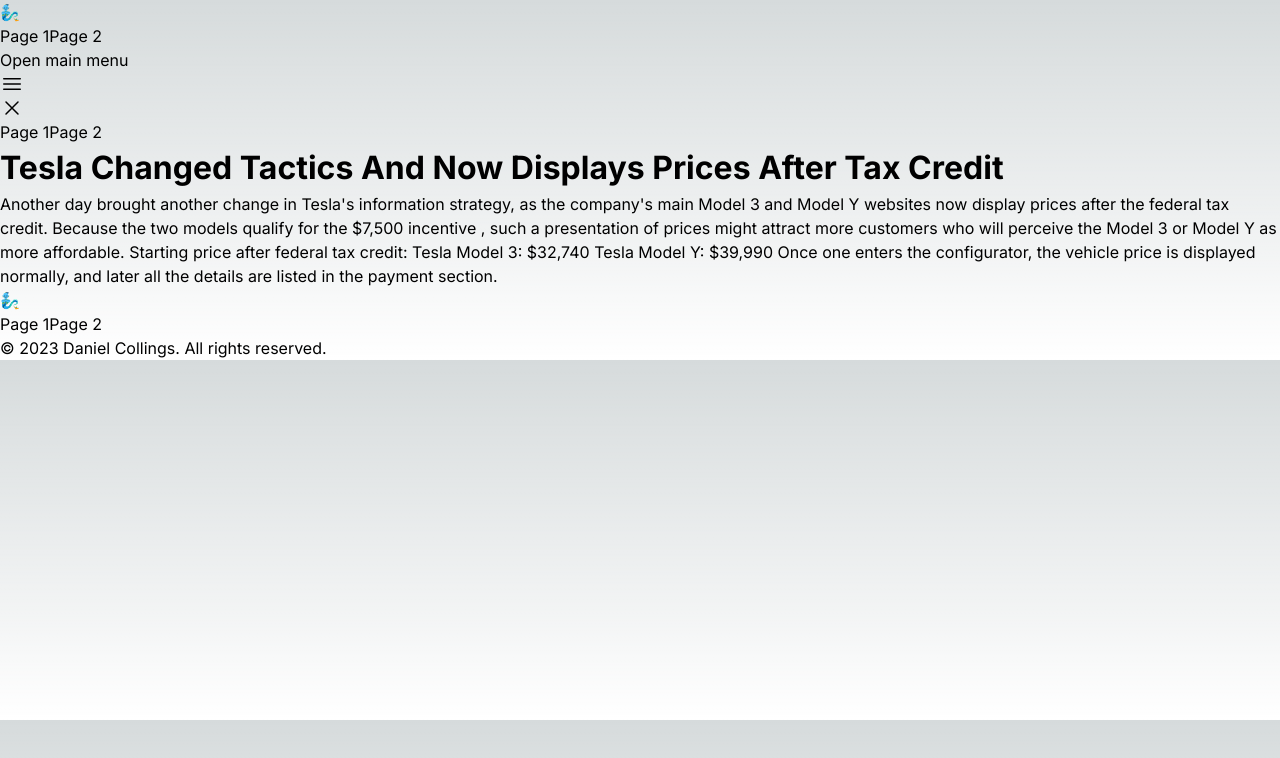
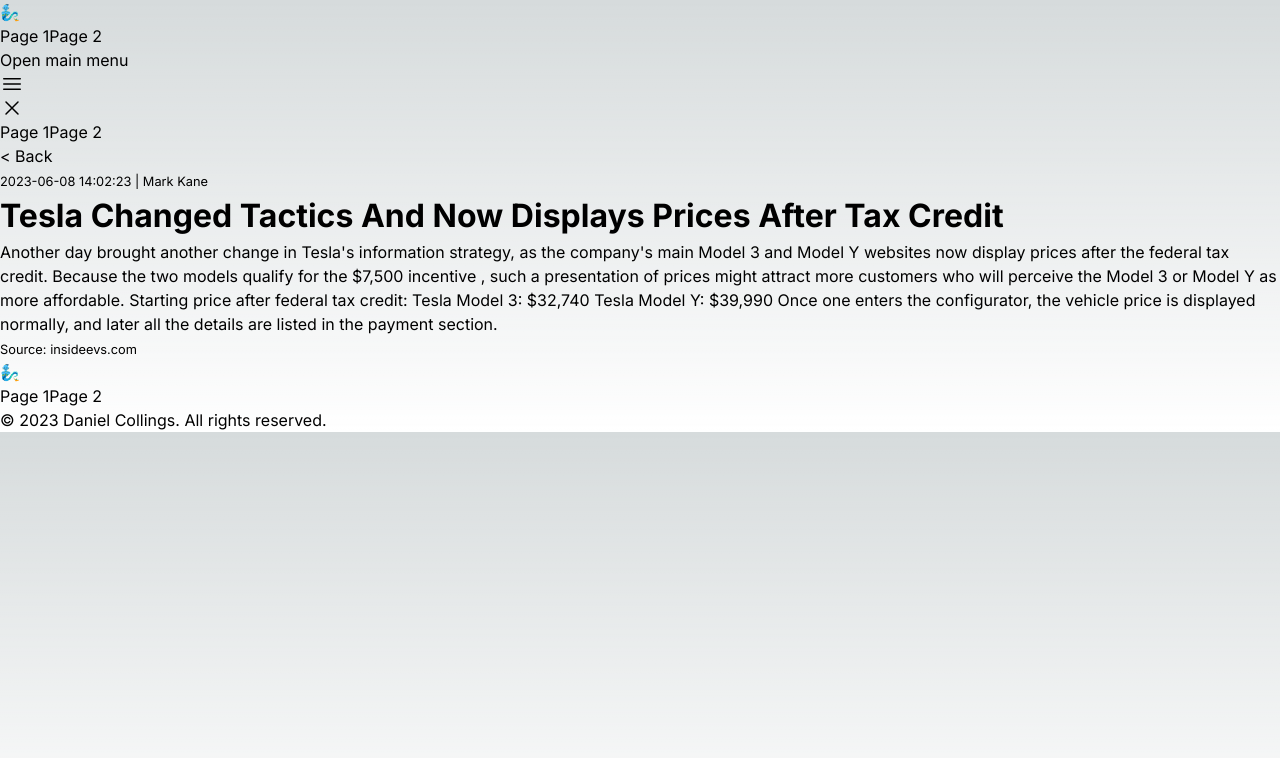
Before and after one commit to daniel-collings/news-app, a Next.js app: page /news/18931454b6da2f6f31c9a6894f58156a in a window 1280 px wide. Shown: the top 758 px of the page. Built offline with nearby package versions, Linux system fonts and the light colour scheme; no server answers.

Commit message:
Add article component

```diff
--- /dev/null
+++ b/app/components/Article.tsx
@@ -0,0 +1,21 @@
+import Link from "next/link"
+import { INewsArticleData } from "../news/page"
+
+export default function Article({ props }: { props: INewsArticleData }) {
+    return (
+        <div className="grid">
+            <button className="py-2 rounded-md text-blue-500 underline" onClick={() => history.back()}>{`<`} Back</button>
+            <div className="inline-grid h-auto px-2 py-4 items-center border-gray-300 border-2 bg-gray-50 rounded-md">
+                <small>{props.published_date} | {props.author}</small>
+                <h1 className="font-semibold">{props.title}</h1>
+
+                <p className="text-ellipsis py-6 max-h-44 h-44 overflow-hidden font-extralight">
+                    {props.summary}
+                </p>
+            </div>
+            <div>
+                <small>Source: <Link href={props.link}>{props.rights}</Link></small>
+            </div>
+        </div>
+    )
+}
--- a/app/components/Card.tsx
+++ b/app/components/Card.tsx
@@ -13,11 +13,11 @@
 export default function Card({ props }: { props: ICardProps }) {
     return (
         <div className="basis-full md:basis-1/3 grow group w-full h-max">
-            <div className="flex justify-around items-center md:h-36 border-gray-400 border-2 bg-gray-300 rounded-md md:group-hover:hidden h-fit">
+            <div className="flex justify-around items-center md:h-36 border-gray-300 border-2 bg-gray-100 rounded-md md:group-hover:hidden h-fit">
                 {props.image && <img src={props.image.src} width={250} height={250} alt={props.image.alt} className="object-contain md:hidden" />}
                 <h2 className="hidden md:flex group-hover:hidden">{props.title}</h2>
             </div>
-            <div className="md:border-gray-400 md:border-0 md:group-hover:border-2 md:group-hover:h-36 md:bg-gray-300 rounded-md overflow-hidden">
+            <div className="md:border-gray-300 md:border-0 md:group-hover:border-2 md:group-hover:h-36 md:bg-gray-100 rounded-md overflow-hidden">
                 <p className="py-4 md:hidden md:group-hover:flex px-2 text-ellipsis max-h-24 overflow-hidden">
                     {props.blurb}
                 </p>
--- a/app/components/NewsCard.tsx
+++ b/app/components/NewsCard.tsx
@@ -4,7 +4,7 @@
 export default function NewsCard({ props }: { props: INewsArticleData }) {
     return (
         <div className="grid">
-            <div className="inline-grid h-auto px-2 items-center border-gray-400 border-2 bg-gray-300 rounded-md">
+            <div className="inline-grid h-auto px-2 items-center border-gray-300 border-2 bg-gray-50 rounded-md">
                 <small>{props.published_date}</small>
                 <h2 className="font-semibold">{props.title}</h2>
 
--- a/app/news/[slug]/page.tsx
+++ b/app/news/[slug]/page.tsx
@@ -1,5 +1,6 @@
 'use client'
 
+import Article from "@/app/components/Article"
 import { useQuery } from "@tanstack/react-query"
 
 const fetchArticleData = async (id: string) => {
@@ -17,9 +18,6 @@
   if (isLoading) return <>Loading article...</>
 
   return (
-    <article className="container min-h-screen mx-auto px-8 py-8 sm:px-6 lg:px-8">
-      <h1 className="py-4">{data.articles[0].title}</h1>
-      <p>{data.articles[0].summary}</p>
-    </article>
+      <Article props={data.articles[0]}/>
   )
 }
```
